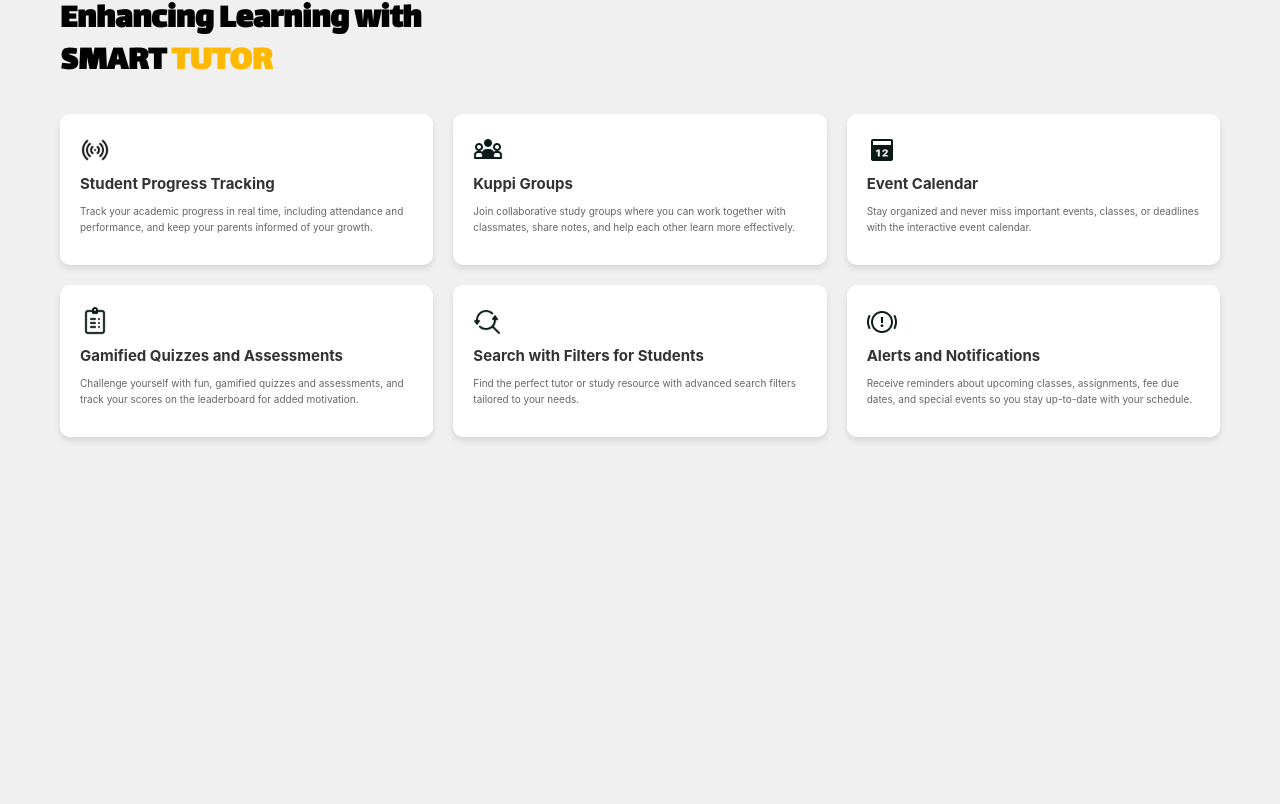
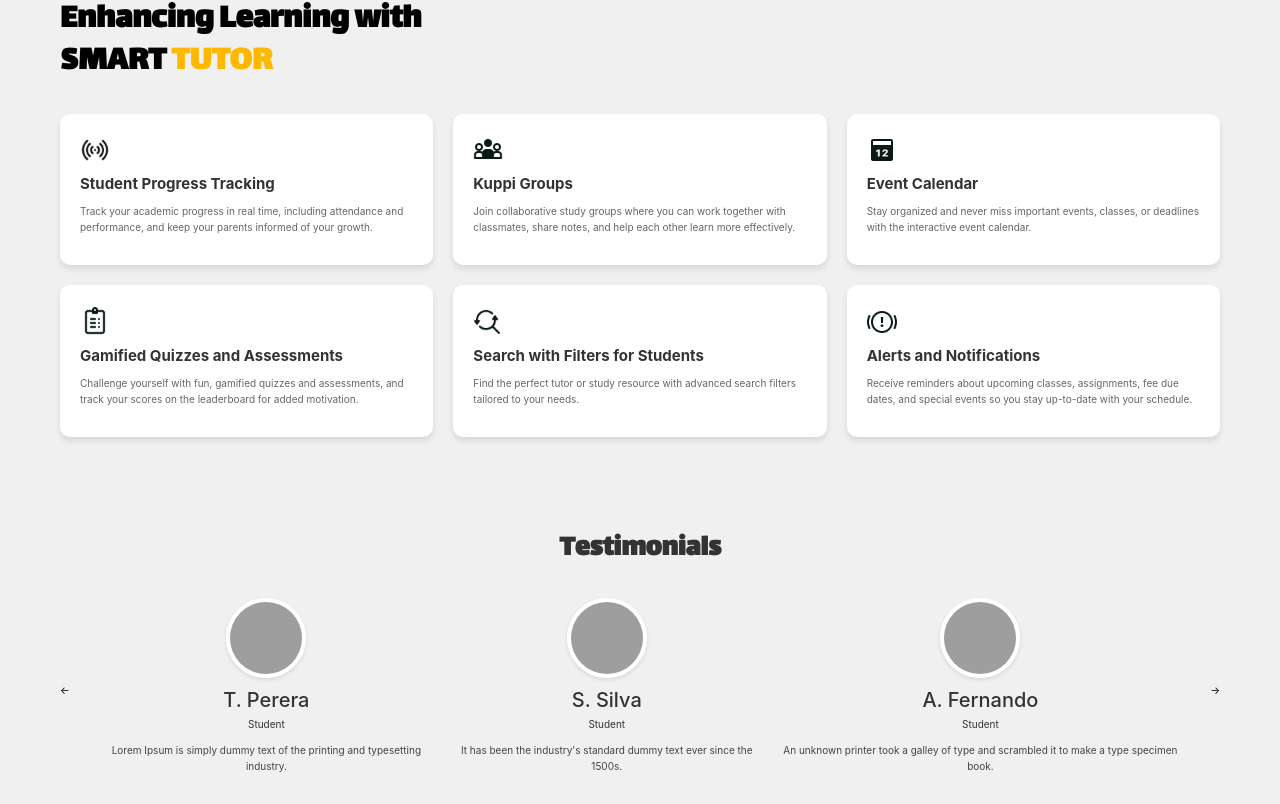
Before and after one commit to bojitha001/smart-tutor, a React (Vite) app: page / in a window 1280 px wide. Shown: the part 1581-2385 px from the top of the page. Before the commit the page ends 2093 px from the top, so only its background shows below. Built offline with nearby package versions, Linux system fonts and the light colour scheme; grey boxes are pictures that could not be loaded; a web font is replaced by a local one.

Commit message:
Implementing testimonials page

```diff
--- a/src/components/HomePage.jsx
+++ b/src/components/HomePage.jsx
@@ -1,4 +1,5 @@
 import React from "react";
+import { useState, useEffect } from 'react';
 import styles from "../.ExternalCss/HomePage.module.css";
 import mainImage from "../assets/images/mainImg2.png";
 import chatBot from "../assets/images/chatBot.png";
@@ -23,6 +24,45 @@ const categories = [
   { id: 8, name: 'Business Studies', color: '#D6FFF6', icon: '💼' },
   { id: 9, name: 'Agriculture', color: '#E3FFD6', icon: '🌱' },
 ];
+
+const testimonials = [
+  {
+    id: 1,
+    name: "T. Perera",
+    role: "Student",
+    image: "src/assets/DP.png",
+    text: "Lorem Ipsum is simply dummy text of the printing and typesetting industry."
+  },
+  {
+    id: 2,
+    name: "S. Silva",
+    role: "Student",
+    image: "src/assets/DP.png",
+    text: "It has been the industry's standard dummy text ever since the 1500s."
+  },
+  {
+    id: 3,
+    name: "A. Fernando",
+    role: "Student",
+    image: "src/assets/DP.png",
+    text: "An unknown printer took a galley of type and scrambled it to make a type specimen book."
+  },
+  {
+    id: 4,
+    name: "J. Doe",
+    role:"Student",
+    image: "src/assets/DP.png",
+    text: "Lorem Ipsum is not just random text; it has roots in classical Latin."
+  },
+  {
+    id: 5,
+    name: "M. Smith",
+    role: "Artist",
+    image: "src/assets/DP.png",
+    text: "The passage has been used in typesetting for centuries."
+  }
+];
+
 
 const features = [
   {
@@ -57,6 +97,31 @@ const features = [
   }
 ]
 export const HomePage = () => {
+
+  const [currentIndex, setCurrentIndex] = useState(1);
+
+  const goToPrevious = () => {
+    setCurrentIndex((current) => (current === 0 ? testimonials.length - 1 : current - 1));
+  };
+
+  const goToNext = () => {
+    setCurrentIndex((current) => (current === testimonials.length - 1 ? 0 : current + 1));
+  };
+
+  useEffect(() => {
+    const handleKeyDown = (event) => {
+      if (event.key === 'ArrowLeft') {
+        goToPrevious();
+      } else if (event.key === 'ArrowRight') {
+        goToNext();
+      }
+    };
+    window.addEventListener('keydown', handleKeyDown);
+    return () => {
+      window.removeEventListener('keydown', handleKeyDown);
+    };
+  }, []);
+
   return (
     <>
       <div className={`${styles["container-1"]}`}>
@@ -130,6 +195,34 @@ export const HomePage = () => {
           </div>
         ))}
       </div>
+ </div>
+
+    <div className={`${styles["testimonials-container"]}`}>
+      <h1>Testimonials</h1>
+      <div className={`${styles["testimonials-slider"]}`}>
+        <button className={`${styles["nav-button prev"]}`} onClick={goToPrevious}>←</button>
+
+        <div className={`${styles["testimonials-wrapper"]}`}>
+          {[...Array(3)].map((_, i) => {
+            const index = (currentIndex + i - 1 + testimonials.length) % testimonials.length;
+            let position = "small";
+            if (i === 1) position = "active";
+
+            return (
+              <div key={testimonials[index].id} className={`${styles[`testimonial-card ${position}`]}`}>
+                <div className={`${styles["avatar"]}`}>
+                  <img src={testimonials[index].image} alt={testimonials[index].name} />
+                </div>
+                <h2>{testimonials[index].name}</h2>
+                <p className={`${styles["role"]}`}>{testimonials[index].role}</p>
+                <p className={`${styles["testimonial-text"]}`}>{testimonials[index].text}</p>
+              </div>
+            );
+          })}
+        </div>
+
+        <button className={`${styles["nav-button next"]}`} onClick={goToNext}>→</button>
+      </div>
     </div>
       </>
   );
```
Also changed, not shown: src/.ExternalCss/HomePage.module.css.
